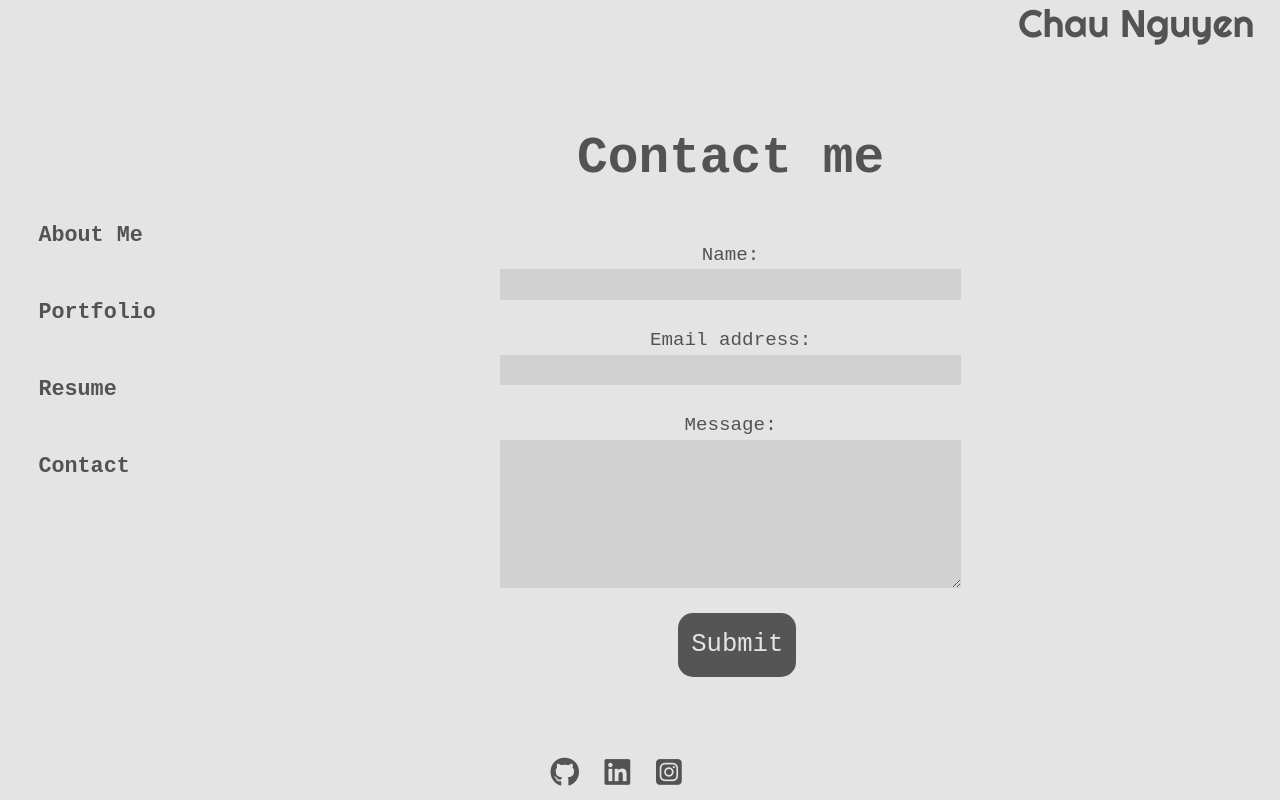
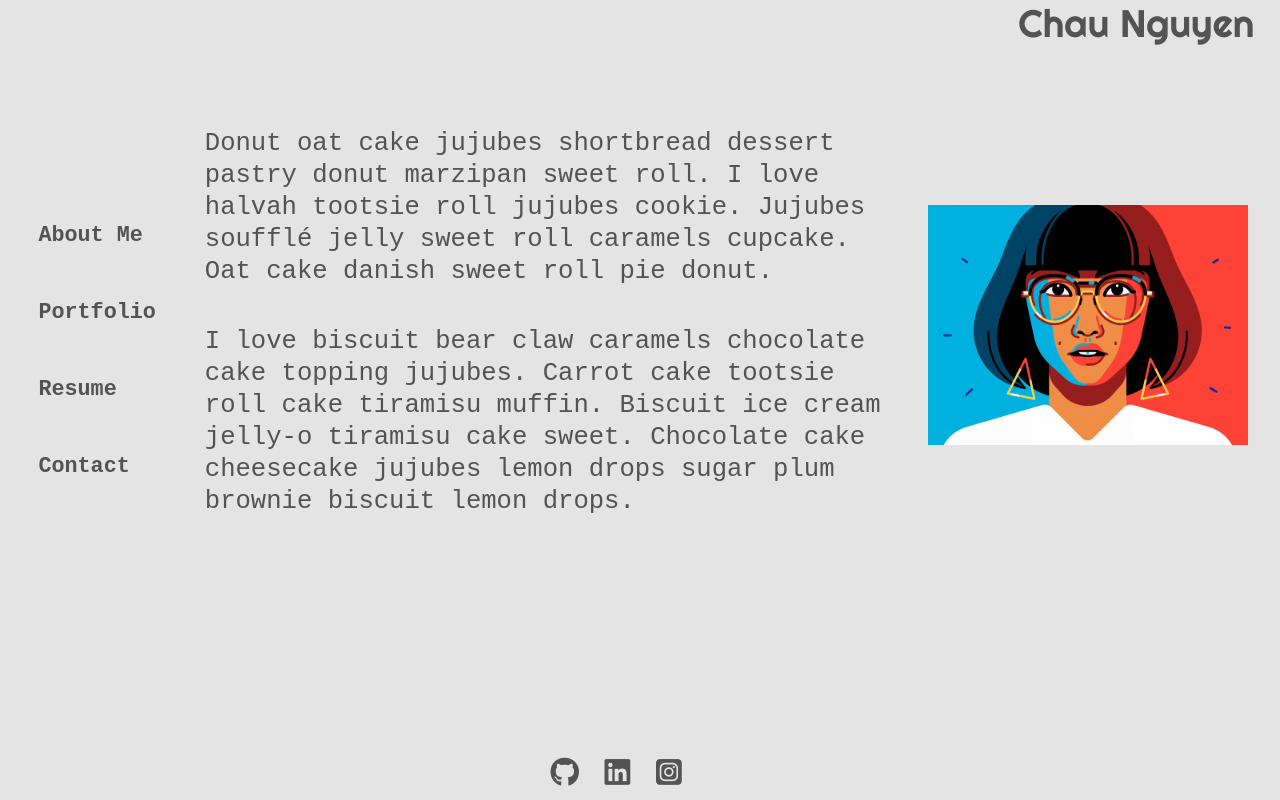
Before and after one commit to ChauDeveloper/react-portfolio, a React (Create React App) app: page / in a window 1280 px wide. Built offline with nearby package versions, Linux system fonts and the light colour scheme.

Commit message:
adding react router dom to link components

```diff
--- a/package.json
+++ b/package.json
@@ -8,6 +8,7 @@
     "@testing-library/user-event": "^13.5.0",
     "react": "^18.0.0",
     "react-dom": "^18.0.0",
+    "react-router-dom": "^5.2.0",
     "react-scripts": "5.0.0",
     "web-vitals": "^2.1.4"
   },
--- a/src/App.js
+++ b/src/App.js
@@ -1,4 +1,6 @@
 import './App.css';
+import React from 'react';
+import { BrowserRouter as Router, Route, Switch } from 'react-router-dom';
 import Navbar from './components/navbar';
 import Footer from './components/footer';
 import About from './components/About';
@@ -14,10 +16,15 @@ function App() {
 
       <div>
       <Navbar />
-      {/* <About /> */}
-      {/* <Portfolio /> */}
-      {/* <Resume /> */}
-      <Contact />
+      <Router>
+      <Switch>
+                <Route exact path="/" component={About} />
+                <Route exact path="/portfolio" component={Portfolio} />
+                <Route exact path="/resume" component={Resume} />
+                <Route exact path="/contact" component={Contact} />
+                <Route component={About} />
+              </Switch>
+              </Router>
       </div>
 
       <Footer />
--- a/src/components/navbar/index.js
+++ b/src/components/navbar/index.js
@@ -4,10 +4,10 @@ import './style.css'
 function Navbar() {
     return (
         <ul id="navbar">
-            <li><a href="default.asp">About Me</a></li>
-            <li><a href="news.asp">Portfolio</a></li>
-            <li><a href="contact.asp">Resume</a></li>
-            <li><a href="about.asp">Contact</a></li>
+            <li><a href="/">About Me</a></li>
+            <li><a href="/portfolio">Portfolio</a></li>
+            <li><a href="/resume">Resume</a></li>
+            <li><a href="/contact">Contact</a></li>
         </ul>
     );
 }
```
Also changed, not shown: 1 other file (tests, documents, lock files or other folders).
